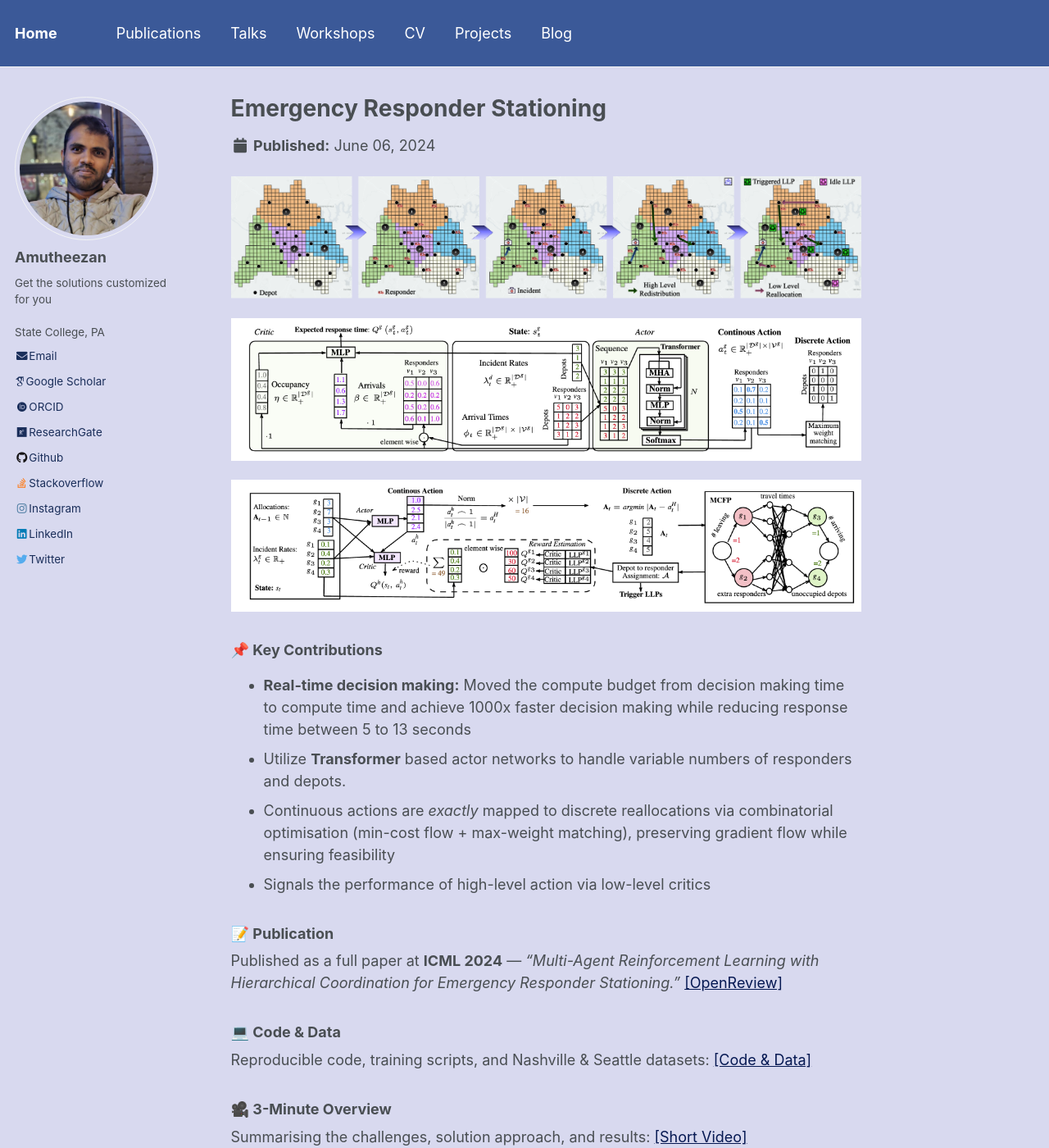
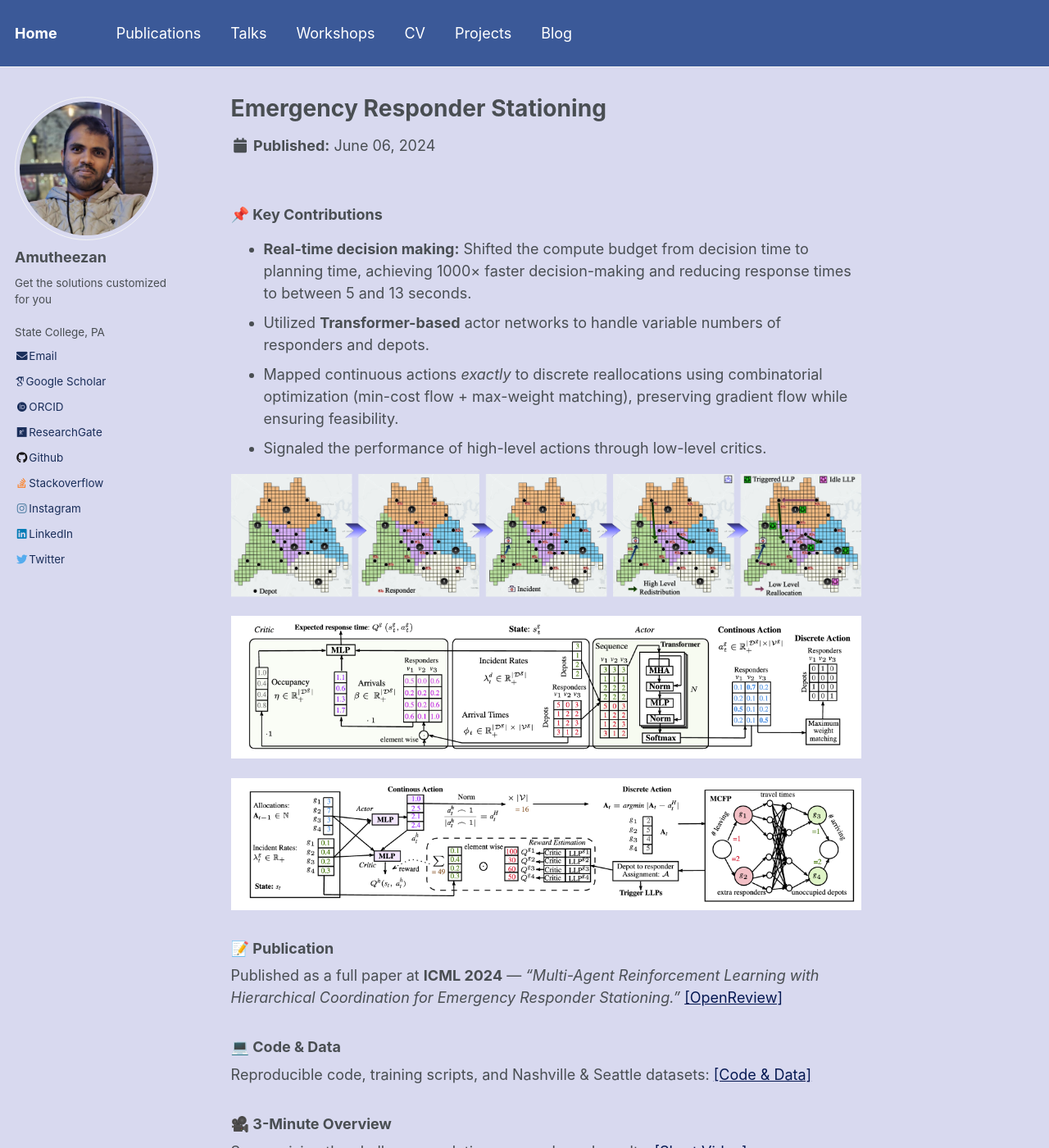
Before and after one commit to Amutheezan/amutheezan.github.io, a Jekyll site: the page built from _projects/2024-06-06-stationing.md, in a window 1280 px wide and 1400 px high. Shown: the whole window at 82% size. Built offline with Jekyll 4.4.1, drawn with Linux system fonts in a browser that asks for light colours; some web fonts are replaced.

Commit message:
Update 2024-06-06-stationing.md

```diff
--- a/_projects/2024-06-06-stationing.md
+++ b/_projects/2024-06-06-stationing.md
@@ -6,17 +6,17 @@ permalink: /projects/stationing
 date: 2024-06-06
 
 ---
+### 📌 Key Contributions
+- **Real-time decision making:** Shifted the compute budget from decision time to planning time, achieving 1000× faster decision-making and reducing response times to between 5 and 13 seconds.
+- Utilized **Transformer-based** actor networks to handle variable numbers of responders and depots.
+- Mapped continuous actions *exactly* to discrete reallocations using combinatorial optimization (min-cost flow + max-weight matching), preserving gradient flow while ensuring feasibility.
+- Signaled the performance of high-level actions through low-level critics.
+
 ![image](https://amutheezan.com/images/FullProcessImage.png)
 
 ![image](https://amutheezan.com/images/LLPTraining.png)
 
 ![image](https://amutheezan.com/images/HLPTraining.png)
-
-### 📌 Key Contributions
-- **Real-time decision making:** Moved the compute budget from decision making time to compute time and achieve 1000x faster decision making while reducing response time between 5 to 13 seconds
-- Utilize **Transformer** based actor networks to handle variable numbers of responders and depots.
-- Continuous actions are *exactly* mapped to discrete reallocations via combinatorial optimisation (min-cost flow + max-weight matching), preserving gradient flow while ensuring feasibility
-- Signals the performance of high-level action via low-level critics
 
 ### 📝 Publication
 Published as a full paper at **ICML 2024** — *“Multi-Agent Reinforcement Learning with Hierarchical Coordination for Emergency Responder Stationing.”* [[OpenReview]](https://openreview.net/forum?id=TTZXl9WYFF)
```
